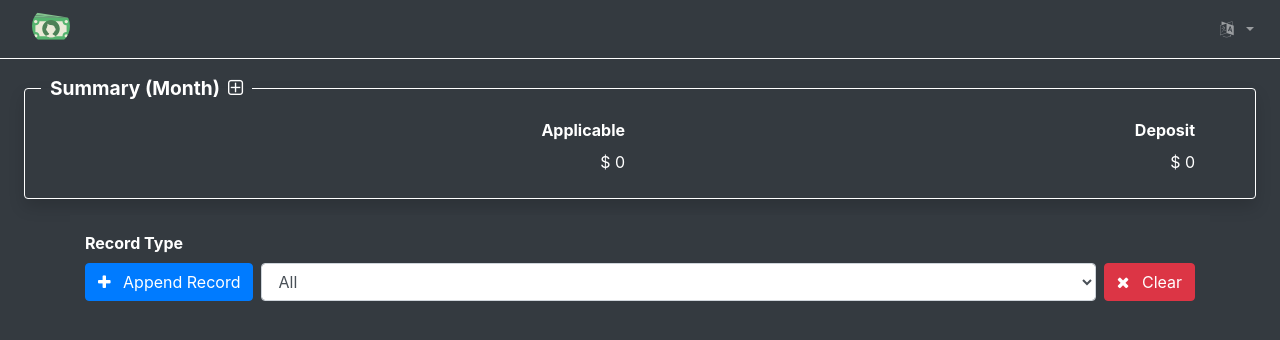
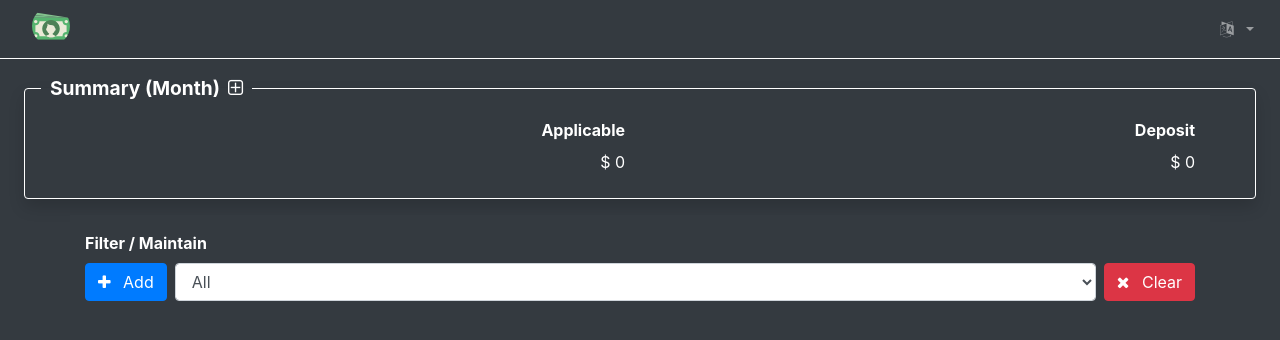
Before and after one commit to taco-chang/cash-map, a React (Create React App) app: page / in a window 1280 px wide. Shown: the top 340 px of the page. Built offline with nearby package versions, Linux system fonts and the light colour scheme.

Commit message:
Update UI

```diff
--- a/src/assets/i18n/en.json
+++ b/src/assets/i18n/en.json
@@ -5,9 +5,10 @@
   "SUMMARY": "Summary",
   "VIEW_CYCLE": "View Cycle",
   "APPLICABLE": "Applicable",
+  "FILTER_MAINTAIN": "Filter / Maintain",
 
   "RECORD_LIST": "Record List",
-  "APPEND_RECORD": "Append Record",
+  "APPEND_RECORD": "Add",
   "UPDATE_RECORD": "Update Record",
   "RECORD_DESC": "Description",
   "RECORD_TYPE": "Record Type",
--- a/src/assets/i18n/zh.json
+++ b/src/assets/i18n/zh.json
@@ -5,6 +5,7 @@
   "SUMMARY": "收支總結",
   "VIEW_CYCLE": "檢視週期",
   "APPLICABLE": "可用",
+  "FILTER_MAINTAIN": "篩選 / 維護",
 
   "RECORD_LIST": "收支列表",
   "APPEND_RECORD": "新增",
--- a/src/components/App.tsx
+++ b/src/components/App.tsx
@@ -157,8 +157,8 @@ const App: FC = () => {
 
       <BsContainer margin={{ y: 3 }}>
         { list.map(record =>
-          <BsRow key={`record-${ record.uid }`} align="center" border={{ b: true }}>
-            <BsCol width={{ def: 12, sm: 10, lg: 8 }} margin={{ t: 3, b: 1 }}>
+          <BsRow key={`record-${ record.uid }`} align="center">
+            <BsCol width={{ def: 12, sm: 10, lg: 8 }} margin={{ t: 3, b: 1 }} border={{ b: true }}>
               <AmountSlidebar record={ record } />
             </BsCol>
           </BsRow>
@@ -166,7 +166,7 @@ const App: FC = () => {
 
         <BsRow className="list-fbar" padding={{ t: 3 }}>
           <BsCol className="form-group">
-            <Fmsg tagName="label" id="RECORD_TYPE" />
+            <Fmsg tagName="label" id="FILTER_MAINTAIN" />
 
             <BsInlineGroup>
               <Link className="btn btn-primary" to="/append">
```
Also changed, not shown: 20 other files (tests, documents, lock files or other folders).
